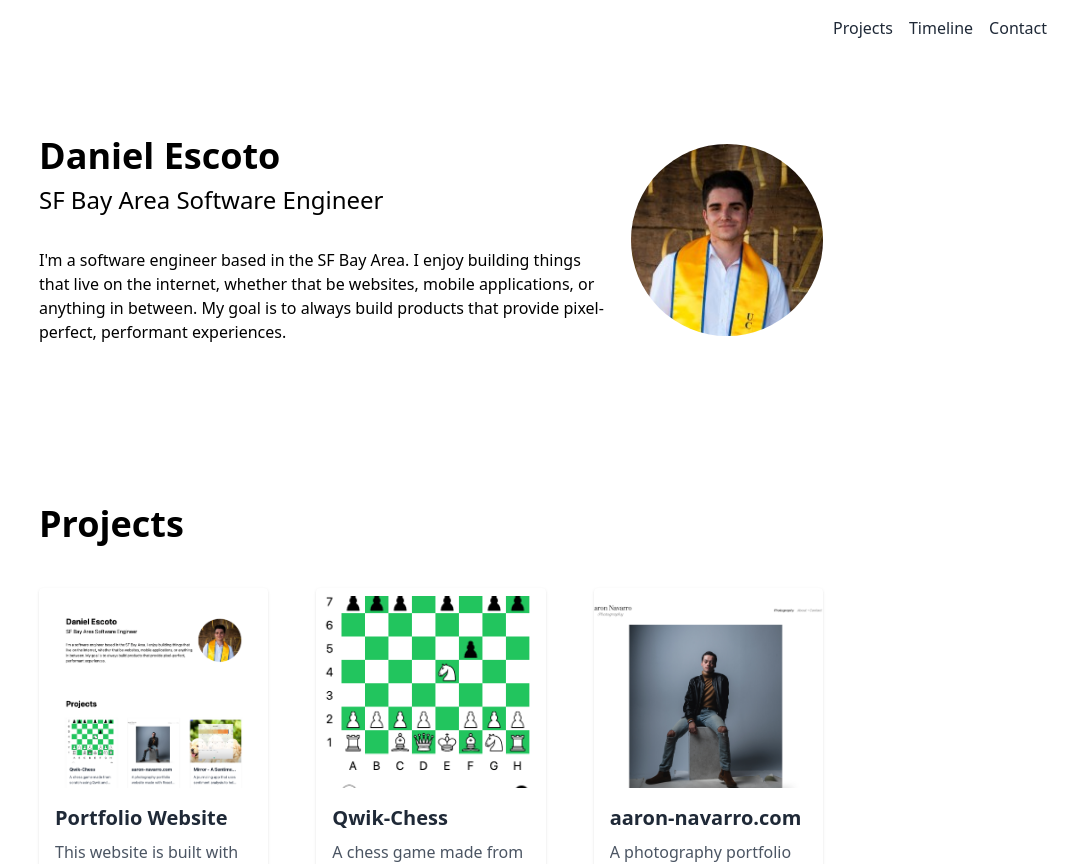
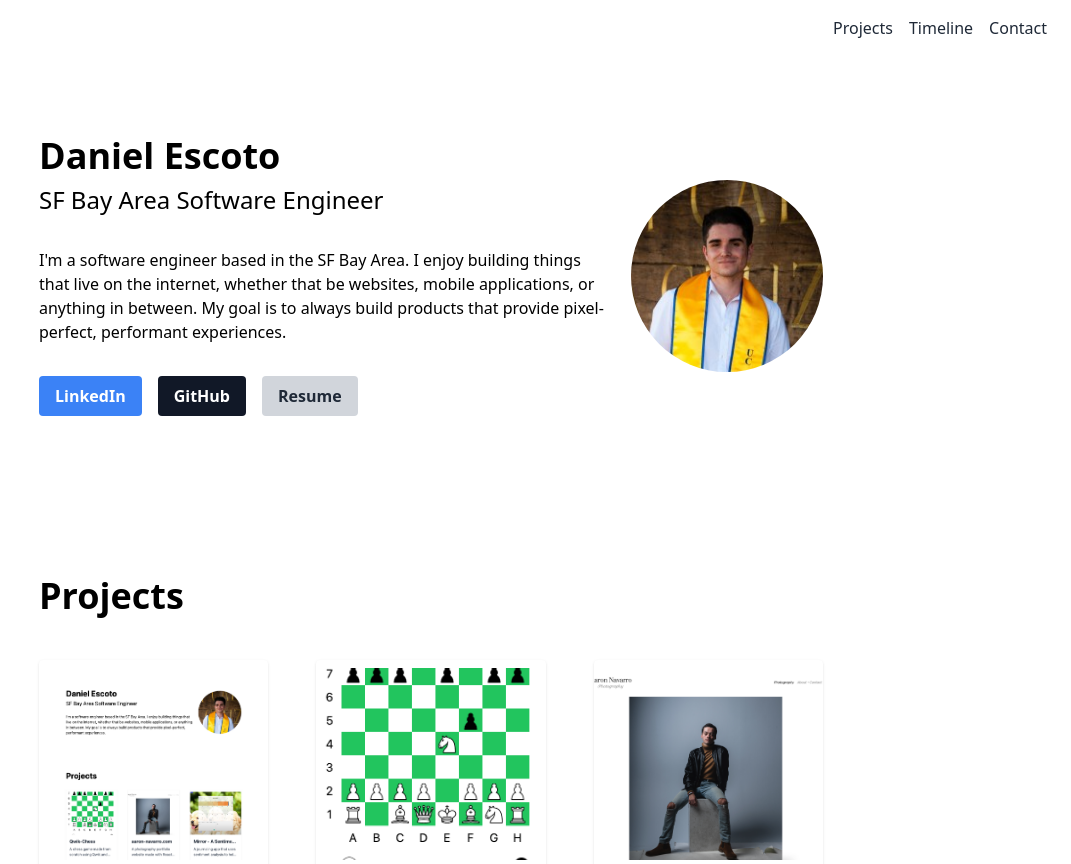
Before and after one commit to daniel-escoto/portfolio, a React (Vite) app: page / in a window 1280 px wide. Shown: the top 864 px of the page, without its empty margins (209-1280 px from the left). Built offline with nearby package versions, Linux system fonts and the light colour scheme.

Commit message:
include buttons for socials

```diff
--- a/src/App.tsx
+++ b/src/App.tsx
@@ -45,7 +45,35 @@ function App() {
                 is to always build products that provide pixel-perfect,
                 performant experiences.
               </p>
+
+              <div className="flex flex-row space-x-4 mt-8">
+                <a
+                  href="https://www.linkedin.com/in/danescoto/"
+                  className="bg-blue-500 hover:bg-blue-700 text-white font-bold py-2 px-4 rounded"
+                  target="_blank"
+                  rel="noreferrer"
+                >
+                  LinkedIn
+                </a>
+                <a
+                  href="https://github.com/daniel-escoto"
+                  className="bg-gray-900 hover:bg-gray-700 text-white font-bold py-2 px-4 rounded"
+                  target="_blank"
+                  rel="noreferrer"
+                >
+                  GitHub
+                </a>
+                <a
+                  href="https://docs.google.com/document/d/1rNg3_ZiSqkf2wgCs4l6hRnKSBpAiZnLdvXKnNuEGz-Y/edit?usp=sharing"
+                  className="bg-gray-300 hover:bg-gray-400 text-gray-800 font-bold py-2 px-4 rounded"
+                  target="_blank"
+                  rel="noreferrer"
+                >
+                  Resume
+                </a>
+              </div>
             </div>
+
             <div className="flex-none flex items-center justify-center">
               <img
                 className="rounded-full w-36 h-36 mb-8 md:mb-0 md:w-48 md:h-48"
```
